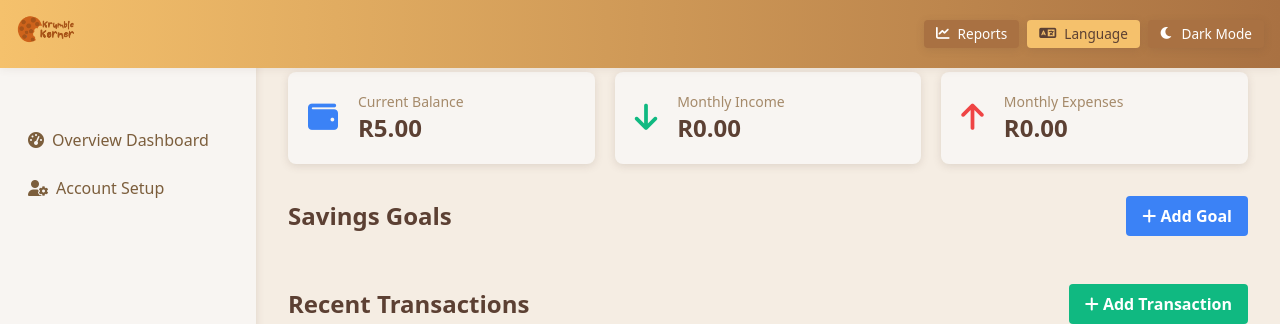
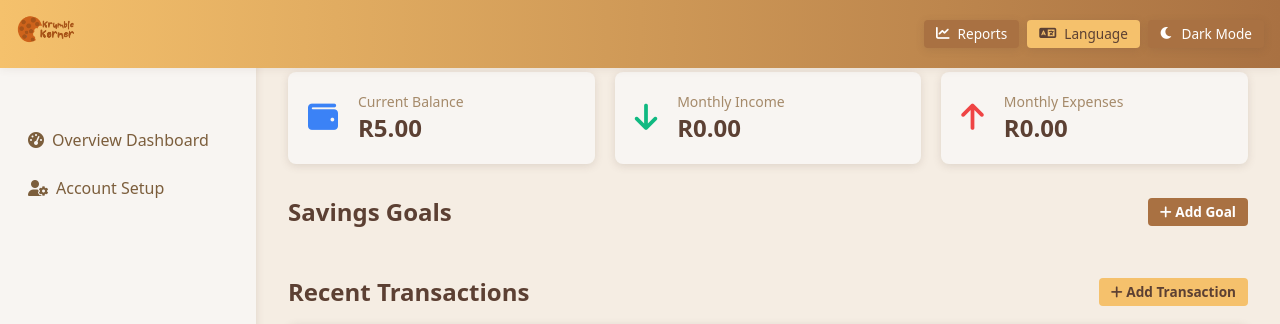
Before and after one commit to EmbeddEdge/FlaskWebApp, a Flask app: page / in a window 1280 px wide. Shown: the top 324 px of the page. Run offline with Flask 3, Linux system fonts and the light colour scheme; data that the repository does not hold is empty; some libraries are stand-ins or nearby versions.

Commit message:
button updates

```diff
--- a/templates/dashboard.html
+++ b/templates/dashboard.html
@@ -260,7 +260,7 @@
         <div class="mb-8">
             <div class="flex justify-between items-center mb-4">
                 <h2 class="text-2xl font-semibold text-gray-900">Savings Goals</h2>
-                <button onclick="openAddGoalModal()" class="bg-blue-500 hover:bg-blue-700 text-white font-bold py-2 px-4 rounded">
+                <button onclick="openAddGoalModal()" class="cookie-btn font-bold py-2 px-4 rounded">
                     <i class="fas fa-plus"></i> Add Goal
                 </button>
             </div>
@@ -309,7 +309,7 @@
         <div class="mb-8">
             <div class="flex justify-between items-center mb-4">
                 <h2 class="text-2xl font-semibold text-gray-900">Recent Transactions</h2>
-                <button onclick="openAddTransactionModal()" class="bg-green-500 hover:bg-green-700 text-white font-bold py-2 px-4 rounded">
+                <button onclick="openAddTransactionModal()" class="cookie-secondary-btn font-bold py-2 px-4 rounded">
                     <i class="fas fa-plus"></i> Add Transaction
                 </button>
             </div>
```
